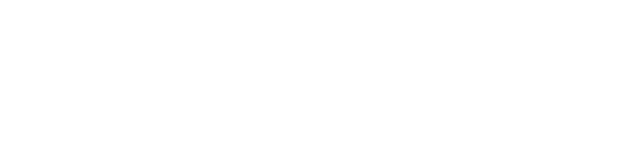
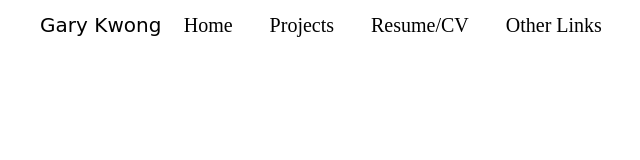
Before and after one commit to gakwong/Home, a plain HTML site: page index.html in a window 1280 px wide. Shown: the whole page, without its empty margins (329-969 px from the left). Drawn offline with Linux system fonts and the light colour scheme.

Commit message:
New additions/Nothing cool yet

```diff
--- a/css/style.css
+++ b/css/style.css
@@ -1,6 +1,20 @@
+.grid-container {
+  display: grid;
+  grid-template-areas:
+    'header header header header header header'
+    'main1 main1 main1 main1 main1 main1'
+    'main main main right right right'
+    'main2 main2 main2 right2 right2 right2'
+    'footer footer footer footer footer footer';
+  grid-gap: 10px;
+  /*background-color: #2196F3;*/
+  padding: 10px;
+}
 
-
-
+.header-element {
+  grid-area: header;
+  margin-bottom: 50px;
+}
 
 ul.navs {
   list-style-type: none;
@@ -15,7 +29,6 @@ ul.navs {
   width: 100%;
 
 }
-
 
 li {
   display: inline;
@@ -33,3 +46,20 @@ li a {
 li a:hover {
   background-color: grey;
 }
+
+
+body {
+  background-color: white;
+}
+
+nav {
+  text-align: center;
+  font-size: 25px;
+  position: fixed;
+  z-index: 10;
+}
+
+.font-type {
+  font-family: 'Della Respira', serif;
+  font-size: 20px;
+}
--- a/index.html
+++ b/index.html
@@ -1,20 +1,24 @@
 <!DOCTYPE html>
 <html>
-
-
   <head>
     <title> Gary Kwong </title>
     <link href="css/style.css" rel="stylesheet" type="text/css">
-
   </head>
 
   <body>
-    <nav>
-      <ul>
-        <li> </li>
-        <li> </li>
-      </ul>
-    </nav>
+    <div class="grid-container">
+      <header class="header-element">
+        <nav>
+          <ul class="font-type navs">
+            <span style="font-family: 'Oregano', cursive;"> Gary Kwong </span>
+            <li> <a href="index.html"> Home </a> </li>
+            <li> <a href="projects.html"> Projects </a> </li>
+            <!-- Probs link to pdf(s) or just pdf -->
+            <li> <a href="resume.html"> Resume/CV </a> </li>
+            <li> <a href="externals.html"> Other Links </a> </li>
+          </ul>
+        </nav>
+      </header>
+    </div>
   </body>
-
 </html>
```
Also changed, not shown: externals.html (added), project.html (added), resume.html (added).
